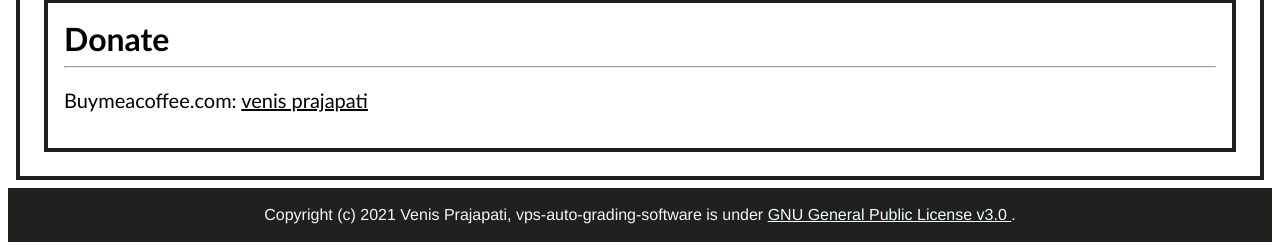
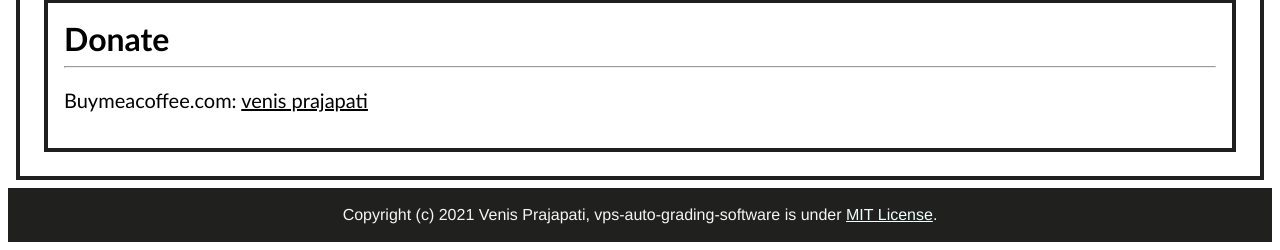
Before and after one commit to venisprajapati/vps-auto-grading-software, a Flask app: page /info in a window 1280 px wide. Shown: the part 674-924 px from the top of the page. Run offline with Flask 2, Linux system fonts and the light colour scheme.

Commit message:
updated minor info for v.2

```diff
--- a/services/scan_omr_sheet.py
+++ b/services/scan_omr_sheet.py
@@ -25,11 +25,13 @@ def ScanOmrs(total_mcqs):
             img = find_ROI(im, True)
             img = ResizeImagewithAspectRatio(
                 img, width=564, inter=cv2.INTER_AREA)
+            img = cv2.resize(img, (564, 820), interpolation=cv2.INTER_AREA)
 
         else:
             img = find_ROI(im, False)
             img = ResizeImagewithAspectRatio(
                 img, width=564, inter=cv2.INTER_AREA)
+            img = cv2.resize(img, (564, 394), interpolation=cv2.INTER_AREA)
 
         image = BlackAndWhiteImage(img)
 
--- a/templates/base.html
+++ b/templates/base.html
@@ -19,7 +19,7 @@
     <footer>
 
         <p>Copyright (c) 2021 Venis Prajapati, vps-auto-grading-software is under <a style="color: azure;"
-                href="https://github.com/venisprajapati/vps-auto-grading-software/blob/main/LICENSE">GNU General Public License v3.0 </a>.</p>
+                href="https://github.com/venisprajapati/vps-auto-grading-software/blob/main/LICENSE">MIT License</a>.</p>
 
     </footer>
 
```
